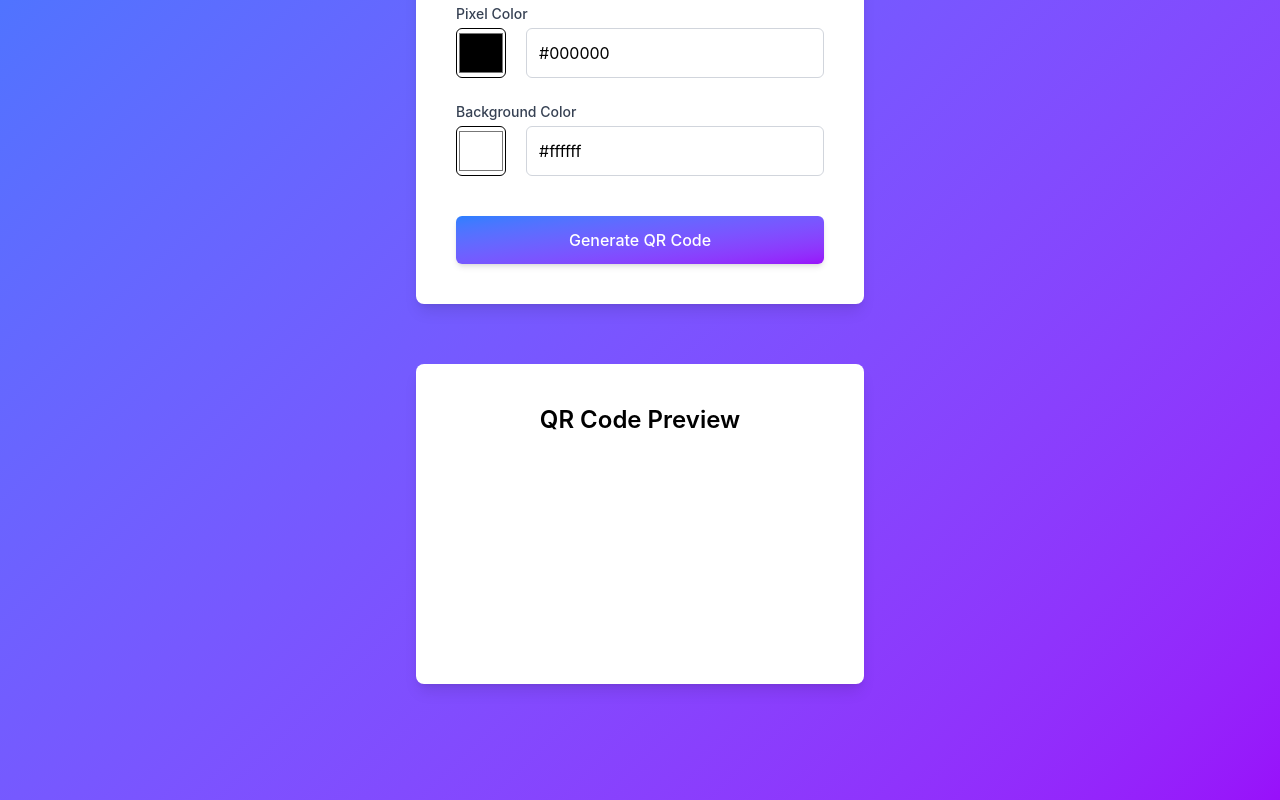
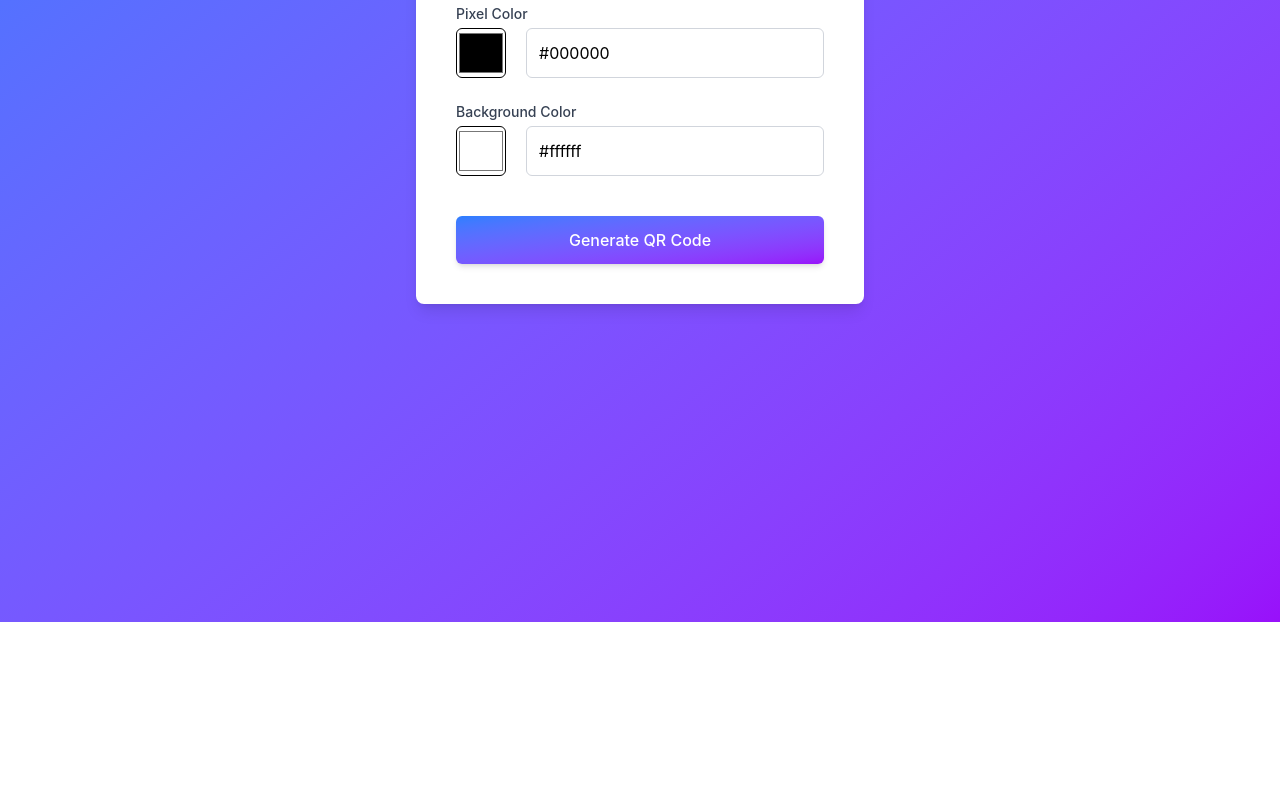
Before and after one commit to lukeclimen/qr-code-generator, a Next.js app: page /qr-code-generator/ in a window 1280 px wide. Shown: the part 416-1216 px from the top of the page. After the commit the page ends 1038 px from the top, so only its background shows below. Built offline with nearby package versions, Linux system fonts and the light colour scheme.

Commit message:
Hide preview form before generating code

```diff
--- a/src/app/page.tsx
+++ b/src/app/page.tsx
@@ -38,7 +38,7 @@ export default function Home() {
   return (
     <main className="min-h-screen bg-linear-to-br from-blue-500 to-purple-600">
       <div className="flex min-h-screen flex-col items-center justify-center p-24 gap-y-5">
-        <h1 className="text-5xl font-bold text-white drop-shadow-lg">
+        <h1 className="text-5xl text-center font-bold text-white drop-shadow-lg">
           QR Code Generator
         </h1>
         <QrCodeForm onSubmit={handleQrFormSubmission} />
--- a/src/app/ui/ImagePreview.tsx
+++ b/src/app/ui/ImagePreview.tsx
@@ -1,4 +1,4 @@
-import { RefObject, useRef, useState } from "react";
+import { RefObject, useMemo, useRef, useState } from "react";
 
 interface ImagePreviewProps {
   canvasRef: RefObject<HTMLCanvasElement | null>;
@@ -11,18 +11,24 @@ export default function ImagePreview({
   dataUrl,
   downloadFileName,
 }: ImagePreviewProps) {
+  const divClass = useMemo(() => {
+    console.log(canvasRef.current);
+    return canvasRef.current
+      ? "flex flex-col gap-6 bg-white p-10 m-5 rounded-lg shadow-lg w-full max-w-md"
+      : "invisible";
+  }, [canvasRef.current]);
   return (
-    <div className="flex flex-col gap-6 bg-white p-10 m-5 rounded-lg shadow-lg w-full max-w-md">
+    <div className={divClass}>
       <h2 className="text-2xl font-semibold text-center">QR Code Preview</h2>
-      <canvas ref={canvasRef}></canvas>
+      <canvas className="mx-auto" ref={canvasRef}></canvas>
 
       {dataUrl && (
         <a
           href={dataUrl}
           download={downloadFileName}
-          className="mt-4 p-3 bg-linear-to-br from-blue-500 to-purple-600 text-white cursor-pointer rounded-md font-medium shadow-md transition-colors"
+          className="mt-4 p-3 bg-linear-to-br from-blue-500 to-purple-600 cursor-pointer rounded-md font-medium shadow-md transition-colors"
         >
-          Download
+          <p className="text-white text-lg text-center">Download</p>
         </a>
       )}
     </div>
```
